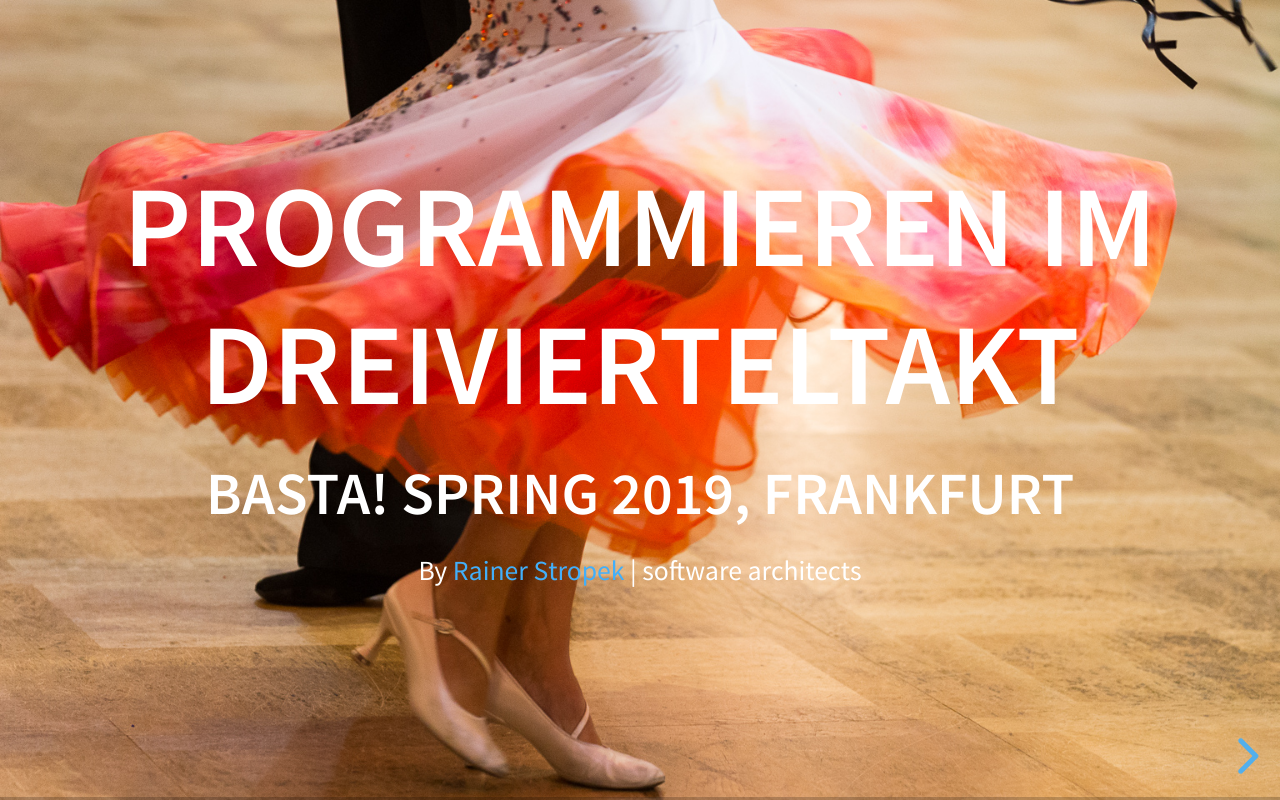
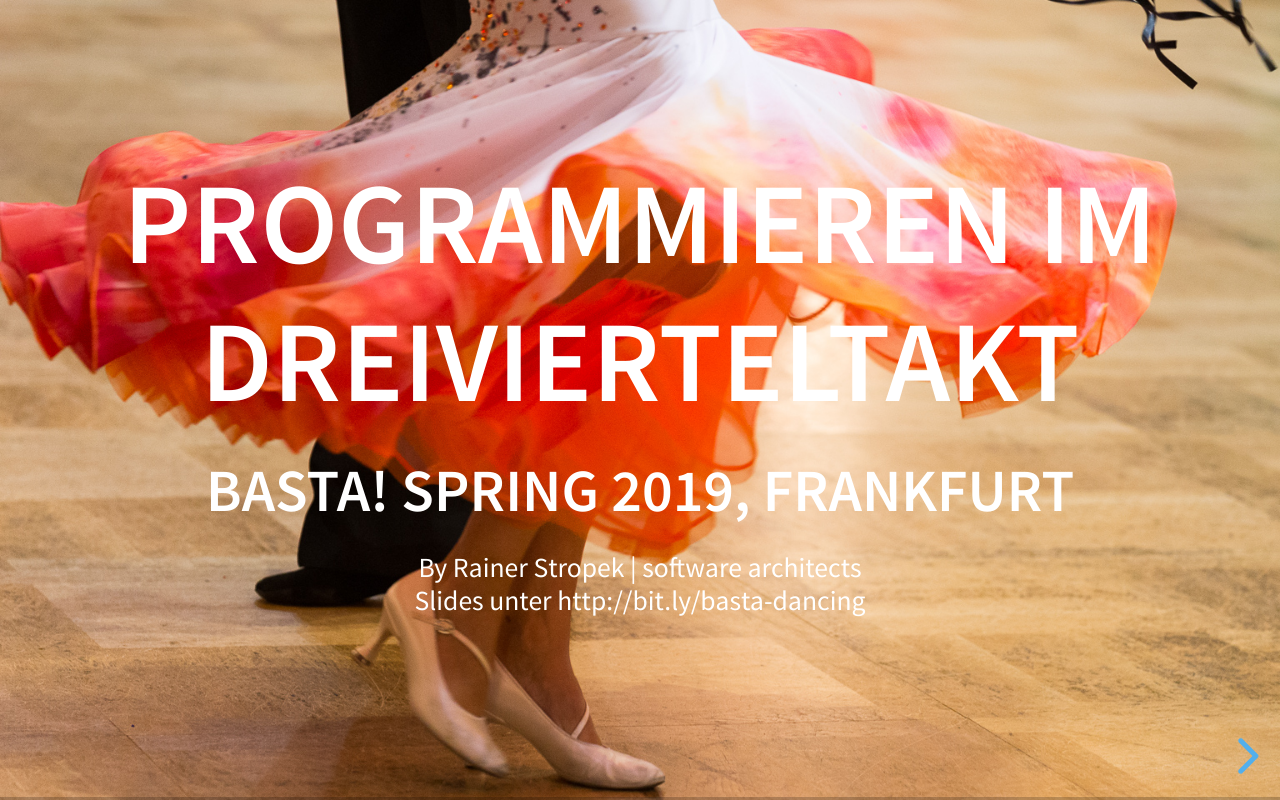
Before and after one commit to rstropek/basta-spring-2019-dance, a website: page index.html in a window 1280 px wide. Drawn offline with Linux system fonts and the light colour scheme.

Commit message:
Add slides URL

```diff
--- a/index.html
+++ b/index.html
@@ -34,7 +34,10 @@
 					<h1>Programmieren im Dreivierteltakt</h1>
 					<h3>BASTA! Spring 2019, Frankfurt</h3>
 					<p>
-						<small>By <a href="http://rainerstropek.me">Rainer Stropek</a> | software architects</small>
+						<small>
+							By <a href="http://rainerstropek.me" class="no-format">Rainer Stropek</a> | software architects<br/>
+							Slides unter <a href="http://bit.ly/basta-dancing" class="no-format">http://bit.ly/basta-dancing</a>
+						</small>
 					</p>
 				</section>
 
@@ -256,7 +259,10 @@
 				<section>
 					<h2>Lust aufs Tanzen bekommen?</h2>
 
-					<h3>Danke f&uuml;r die Aufmerksamkeit!</h3>
+					<p>
+						Danke f&uuml;r die Aufmerksamkeit!<br/>
+						Slides unter <a href="http://bit.ly/basta-dancing" class="no-format">http://bit.ly/basta-dancing</a>
+					</p>
 				</section>
 			</div>
 		</div>
```
